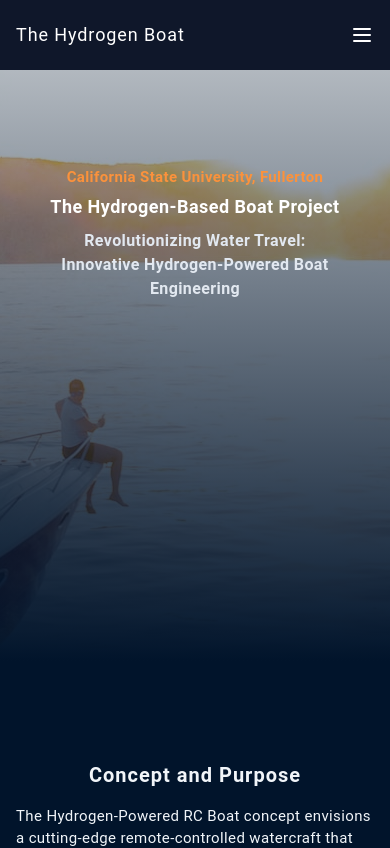
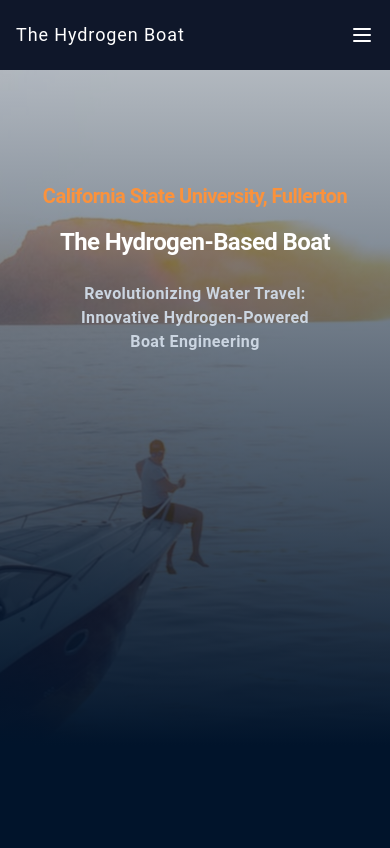
Before and after one commit to pn-code/boat, a Next.js app: page / in a window 390 px wide. Shown: the top 848 px of the page. Built offline with nearby package versions, Linux system fonts and the light colour scheme.

Commit message:
Updated bg-img so it appears correctly on mobile

```diff
--- a/app/globals.css
+++ b/app/globals.css
@@ -8,20 +8,20 @@ html {
 }
 
 p {
-  @apply px-4 md:p-0 text-[15px] md:text-[18px] text-left mt-4 sm:mt-6 lg:mt-10 tracking-wide max-w-[900px] lg:min-w-[900px];
+  @apply px-5 md:p-0 text-[15px] md:text-[18px] text-left mt-4 sm:mt-6 lg:mt-10 tracking-wide max-w-[900px] lg:min-w-[900px];
 }
 
 h2 {
-  @apply text-xl md:text-3xl font-semibold lg:font-bold tracking-wider;
+  @apply text-3xl md:text-4xl font-semibold lg:font-bold tracking-tight px-2;
 }
 
 h3 {
-  @apply text-[16px] md:text-[20px] font-semibold text-center text-orange-400 mt-4 tracking-wider;
+  @apply text-[20px] font-semibold text-center text-orange-400 mt-4 tracking-tight px-2;
 }
 
 #hero {
   background-image: url("../public/assets/bg_boat.jpg");
-  background-position: 60%;
+  background-position: 56% 48%;
 }
 
 #design {
--- a/components/sections/HeroSection.tsx
+++ b/components/sections/HeroSection.tsx
@@ -3,19 +3,19 @@ import React from "react";
 export default function HeroSection() {
   return (
     <div id="hero">
-      <div className="w-full min-h-[70vh] lg:min-h-[100vh] md:pb-[300px] flex flex-col items-center relative bg-gradient-to-b from-[#01142b]/[30%] to-[#01142b]">
-        <div className="w-full flex flex-col items-center gap-1 z-10 mt-20 md:mt-[16%]">
-          <p className="text-center sm:text-xl lg:text-2xl tracking-wide font-semibold text-orange-400">
+      <div className="w-full min-h-[80vh] lg:min-h-[100vh] md:pb-[300px] flex flex-col items-center relative bg-gradient-to-b from-[#01142b]/[30%] to-[#01142b]">
+        <div className="w-full flex flex-col items-center gap-4 z-10 mt-24 md:mt-[14%]">
+          <p className="text-center text-xl md:text-2xl lg:text-3xl tracking-tight font-bold text-orange-400">
             California State University, Fullerton
           </p>
-          <h1 className="text-lg sm:text-2xl lg:text-5xl font-bold tracking-wide text-white">
-            The Hydrogen-Based Boat Project
+          <h1 className="text-2xl md:text-4xl lg:text-6xl font-bold tracking-tight text-white my-0 py-0">
+            The Hydrogen-Based Boat
           </h1>
+          <p className="text-[16px] md:text-lg max-w-[300px] sm:max-w-[400px] lg:max-w-[600px] text-center text-slate-300 font-semibold tracking-wide z-10 my-2">
+            Revolutionizing Water Travel: Innovative Hydrogen-Powered Boat
+            Engineering
+          </p>
         </div>
-        <p className="text-[16px] max-w-[300px] sm:max-w-[400px] lg:max-w-[600px] text-center mt-2 lg:mt-6 text-slate-200 font-semibold tracking-wide z-10">
-          Revolutionizing Water Travel: Innovative Hydrogen-Powered Boat
-          Engineering
-        </p>
       </div>
     </div>
   );
```
